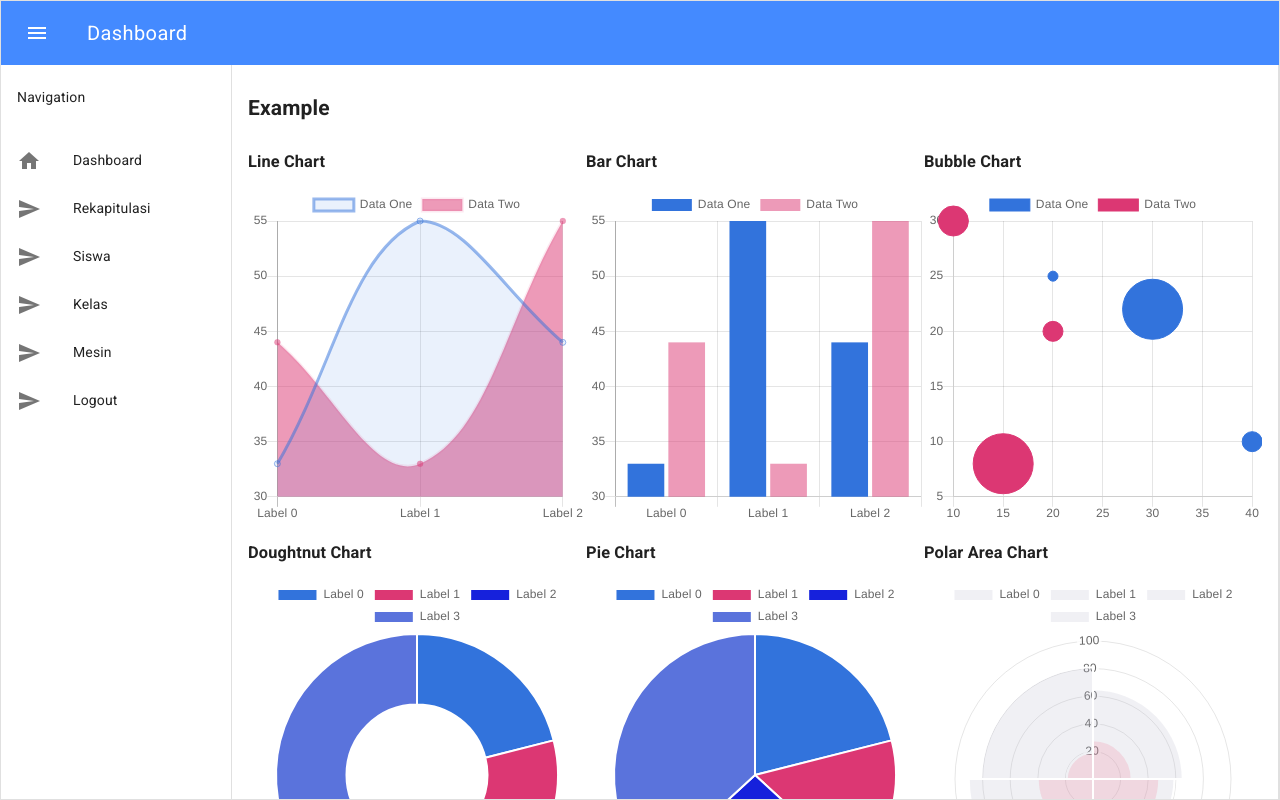
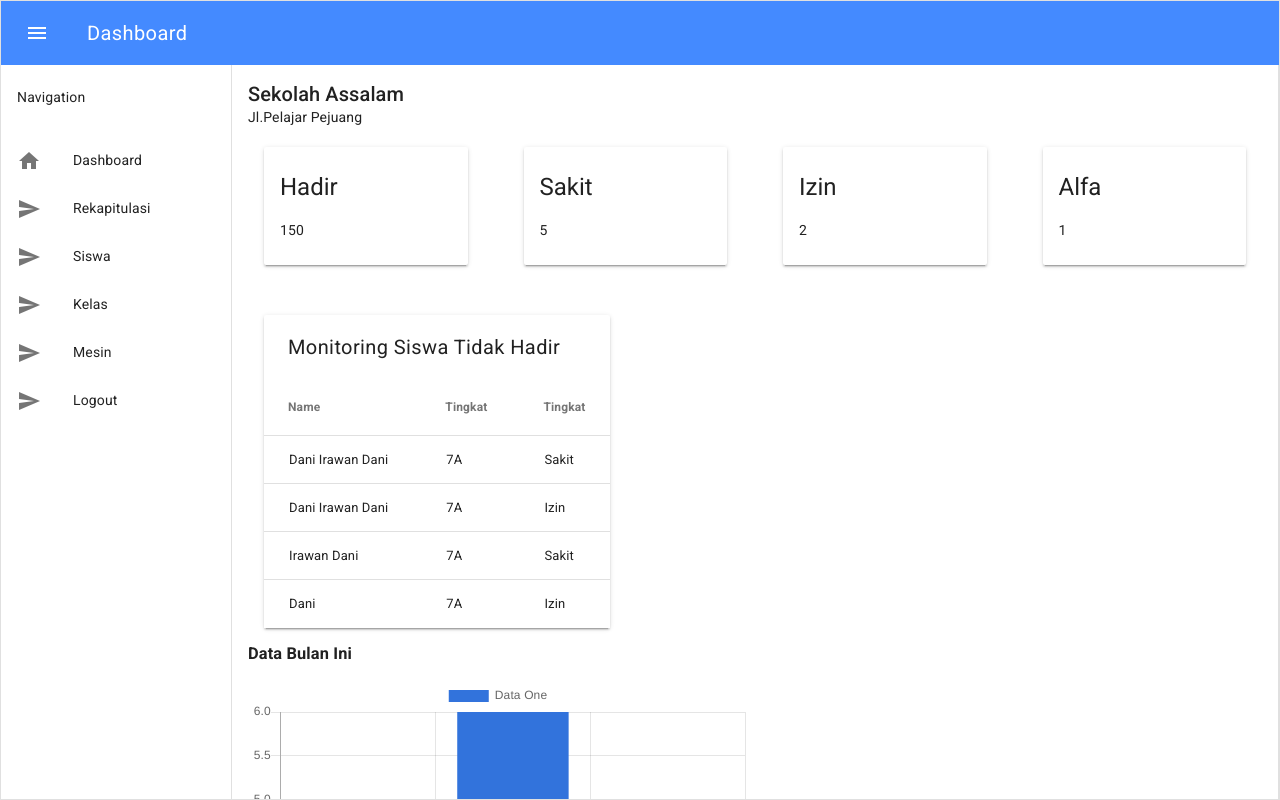
Before and after one commit to pptik/absensi_frontend_vuenuxt, a Nuxt app: page /dashboard in a window 1280 px wide. Built offline with nearby package versions, Linux system fonts and the light colour scheme.

Commit message:
nambah template

```diff
--- a/pages/dashboard.vue
+++ b/pages/dashboard.vue
@@ -1,42 +1,69 @@
 <template>
   <section class="container">
-    <h1>Example</h1>
+    <div class="md-title">Sekolah Assalam</div>
+    <div class="md-body-1">Jl.Pelajar Pejuang</div>
     <div class="md-layout">
+      <div class="md-layout md-gutter">
       <div class="md-layout-item">
-        <h3>Line Chart</h3>
-        <LineChart  :data="linecollection"/>
+        <md-card>
+        <md-card-header>
+          <div class="md-title md-alignment-top-center">Hadir</div>
+        </md-card-header>
+        <md-card-content class="md-content">
+          150
+        </md-card-content>
+      </md-card>
       </div>
       <div class="md-layout-item">
-        <h3>Bar Chart</h3>
-        <BarChart  :data="barcollection"/>
+        <md-card>
+        <md-card-header>
+          <div class="md-title">Sakit</div>
+        </md-card-header>
+        <md-card-content class="md-content">
+          5
+        </md-card-content>
+      </md-card>
       </div>
       <div class="md-layout-item">
-        <h3>Bubble Chart</h3>
-        <BubbleChart  :data="bubblecollection"/>
+        <md-card>
+        <md-card-header>
+          <div class="md-title">Izin</div>
+        </md-card-header>
+        <md-card-content class="md-content">
+          2
+        </md-card-content>
+      </md-card>
+      </div>
+      <div class="md-layout-item">
+         <md-card>
+        <md-card-header>
+          <div class="md-title">Alfa</div>
+        </md-card-header>
+        <md-card-content class="md-content">
+          1
+        </md-card-content>
+      </md-card>
       </div>
     </div>
-    <div class="md-layout">
-      <div class="md-layout-item">
-        <h3>Doughtnut Chart</h3>
-        <DoughtnutChart  :data="doughtnutcollection"/>
     </div>
-      <div class="md-layout-item">
-        <h3>Pie Chart</h3>
-        <PieChart  :data="piecollection"/>
+    <div class="content_kelas">
+      <form novalidate class="md-layout">
+        <md-table v-model="tbl_DataSiswaTidakMasuk" md-card class="md-alignment-top-center">
+          <md-table-toolbar>
+            <h1 class="md-title">Monitoring Siswa Tidak Hadir</h1>
+          </md-table-toolbar>
+          <md-table-row slot="md-table-row" slot-scope="{ item }">
+            <md-table-cell md-label="Name">{{ item.nama_siswa }}</md-table-cell>
+            <md-table-cell type="number" md-label="Tingkat">{{ item.kelas }}</md-table-cell>
+            <md-table-cell type="number" md-label="Tingkat">{{ item.status }}</md-table-cell>
+          </md-table-row>
+        </md-table>
+      </form>
     </div>
-      <div class="md-layout-item">
-        <h3>Polar Area Chart</h3>
-        <PolarAreaChart  :data="polarcollection"/>
-      </div>
-    </div>
-    <div class="md-layout">
-      <div class="md-layout-item">
-        <h3>Radar Chart</h3>
-        <RadarChart  :data="radarcollection"/>
-      </div>
-      <div class="md-layout-item">
-        <h3>Scatter Chart</h3>
-        <ScatterChart  :data="scattercollection"/>
+    <div md-card class="md-layout-item">
+      <div class="bar-chart">
+        <h3>Data Bulan Ini</h3>
+        <BarChart :data="barcollection"/>
       </div>
     </div>
   </section>
@@ -44,230 +71,42 @@
 
 <script>
 import BarChart from '@/components/charts/BarChart'
-import BubbleChart from '@/components/charts/BubbleChart'
-import DoughtnutChart from '@/components/charts/DoughtnutChart'
-import LineChart from '@/components/charts/LineChart'
-import PieChart from '@/components/charts/PieChart'
-import PolarAreaChart from '@/components/charts/PolarAreaChart'
-import RadarChart from '@/components/charts/RadarChart'
-import ScatterChart from '@/components/charts/ScatterChart'
 
 export default {
   layout: 'default', // layouts used
   components: {
-    BarChart,
-    BubbleChart,
-    DoughtnutChart,
-    LineChart,
-    PieChart,
-    PolarAreaChart,
-    RadarChart,
-    ScatterChart
+    BarChart
   },
   data () {
     return {
-      linecollection: {
-        labels: ['Label 0', 'Label 1', 'Label 2'],
-        datasets: [
-          {
-            label: 'Data One',
-            borderColor: 'rgba(50, 115, 220, 0.5)',
-            backgroundColor: 'rgba(50, 115, 220, 0.1)',
-            data: [33, 55, 44]
-          },
-          {
-            label: 'Data Two',
-            borderColor: 'rgba(220, 55, 115, 0.1)',
-            backgroundColor: 'rgba(220, 55, 115, 0.5)',
-            data: [44, 33, 55]
-          }
-        ]
-      },
       barcollection: {
-        labels: ['Label 0', 'Label 1', 'Label 2'],
+        labels: ['Sakit', 'Izin', 'Alfa'],
         datasets: [
           {
             label: 'Data One',
             borderColor: 'rgba(50, 115, 220, 1)',
             backgroundColor: 'rgba(50, 115, 220, 1)',
-            data: [33, 55, 44]
-          },
-          {
-            label: 'Data Two',
-            borderColor: 'rgba(220, 55, 115, 0.1)',
-            backgroundColor: 'rgba(220, 55, 115, 0.5)',
-            data: [44, 33, 55]
+            data: [2, 6, 1]
           }
         ]
       },
-      bubblecollection: {
-        labels: ['Label 0', 'Label 1', 'Label 2'],
-        datasets: [
+      tbl_DataSiswaTidakMasuk: [
         {
-            label: 'Data One',
-            borderColor: 'rgba(50, 115, 220, 1)',
-            backgroundColor: 'rgba(50, 115, 220, 1)',
-            data: [
-              {
-                x: 20,
-                y: 25,
-                r: 5
+          nama_siswa: 'Dani Irawan Dani', kelas: '7A', status: 'Sakit'
         },
         {
-                x: 40,
-                y: 10,
-                r: 10
+          nama_siswa: 'Dani Irawan Dani', kelas: '7A', status: 'Izin'
         },
         {
-                x: 30,
-                y: 22,
-                r: 30
-              }
-            ]
+          nama_siswa: 'Irawan Dani', kelas: '7A', status: 'Sakit'
         },
         {
-            label: 'Data Two',
-            borderColor: 'rgba(220, 55, 115, 1)',
-            backgroundColor: 'rgba(220, 55, 115, 1)',
-            data: [
-              {
-                x: 10,
-                y: 30,
-                r: 15
-              },
-              {
-                x: 20,
-                y: 20,
-                r: 10
-              },
-              {
-                x: 15,
-                y: 8,
-                r: 30
+          nama_siswa: 'Dani', kelas: '7A', status: 'Izin'
         }
-            ]
-          }
-        ]
-      },
-      doughtnutcollection: {
-        labels: ['Label 0', 'Label 1', 'Label 2', 'Label 3'],
-        datasets: [
-          {
-            backgroundColor: [
-              'rgba(50, 115, 220, 1)',
-              'rgba(220, 55, 115, 1)',
-              'rgba(22, 33, 220, 1)',
-              'rgba(90, 115, 220, 1)'
       ],
-            data: [40, 30, 50, 70]
-          }
-        ]
-      },
-      piecollection: {
-        labels: ['Label 0', 'Label 1', 'Label 2', 'Label 3'],
-        datasets: [
-          {
-            backgroundColor: [
-              'rgba(50, 115, 220, 1)',
-              'rgba(220, 55, 115, 1)',
-              'rgba(22, 33, 220, 1)',
-              'rgba(90, 115, 220, 1)'
-            ],
-            data: [40, 30, 50, 70]
-          }
-        ]
-      },
-      polarcollection: {
-        labels: ['Label 0', 'Label 1', 'Label 2', 'Label 3'],
-        datasets: [
-          {
-            label: 'My First dataset',
-            backgroundColor: 'rgba(179,181,198,0.2)',
-            pointBackgroundColor: 'rgba(179,181,198,1)',
-            pointBorderColor: '#fff',
-            pointHoverBackgroundColor: '#fff',
-            pointHoverBorderColor: 'rgba(179,181,198,1)',
-            data: [65, 59, 90, 81]
-          },
-          {
-            label: 'My Second dataset',
-            backgroundColor: 'rgba(255,99,132,0.2)',
-            pointBackgroundColor: 'rgba(255,99,132,1)',
-            pointBorderColor: '#fff',
-            pointHoverBackgroundColor: '#fff',
-            pointHoverBorderColor: 'rgba(255,99,132,1)',
-            data: [28, 48, 40, 19]
-          }
-        ]
-      },
-      radarcollection: {
-        labels: ['Label 0', 'Label 1', 'Label 2', 'Label 3'],
-        datasets: [
-          {
-            label: 'My First dataset',
-            backgroundColor: 'rgba(179,181,198,0.2)',
-            pointBackgroundColor: 'rgba(179,181,198,1)',
-            pointBorderColor: '#fff',
-            pointHoverBackgroundColor: '#fff',
-            pointHoverBorderColor: 'rgba(179,181,198,1)',
-            data: [65, 59, 90, 81]
-          },
-          {
-            label: 'My Second dataset',
-            backgroundColor: 'rgba(255,99,132,0.2)',
-            pointBackgroundColor: 'rgba(255,99,132,1)',
-            pointBorderColor: '#fff',
-            pointHoverBackgroundColor: '#fff',
-            pointHoverBorderColor: 'rgba(255,99,132,1)',
-            data: [28, 48, 40, 19]
-          }
-        ]
-      },
-      scattercollection: {
-        labels: ['Label 0', 'Label 1', 'Label 2'],
-        datasets: [
-          {
-            label: 'Data One',
-            fill: false,
-            borderColor: 'rgba(50, 115, 220, 1)',
-            backgroundColor: 'rgba(50, 115, 220, 1)',
-            data: [
-              {
-                x: 20,
-                y: 25
-              },
-              {
-                x: 40,
-                y: 10
-              },
-              {
-                x: 30,
-                y: 22
-              }
-            ]
-          },
-          {
-            label: 'Data Two',
-            fill: false,
-            borderColor: 'rgba(220, 55, 115, 0.5)',
-            backgroundColor: 'rgba(220, 55, 115, 0.5)',
-            data: [
-              {
-                x: 10,
-                y: 30
-              },
-              {
-                x: 20,
-                y: 20
-              },
-              {
-                x: 15,
-                y: 8
-              }
-            ]
-          }
-        ]
-      }
+      status_sakit: 2,
+      status_izin: 6,
+      status_alfa: 0
     }
   }
 }
@@ -278,4 +117,14 @@ export default {
     max-width: 600px;
     margin:  150px auto;
   }
+  .md-body-1 {
+    padding-bottom: 20px;
+  }
+  .bar-chart {
+    width: 500px;
+    height: 100px;
+  }
+   .content_kelas{
+    padding-top: 50px;
+  }
 </style>
--- a/pages/index.vue
+++ b/pages/index.vue
@@ -1,10 +1,10 @@
 <template>
   <div class="centered-container">
-    <md-content class="md-elevation-3">
+    <md-content class="md-elevation-5">
       <div class="title">
-        <img src="https://vuematerial.io/assets/logo-color.png">
-        <div class="md-title">Vue Material</div>
-        <div class="md-body-1">Build beautiful apps with Material Design and Vue.js</div>
+        <img src="../assets/logo/Tutwuri.png">
+        <div class="md-title">Selamat Datang</div>
+        <div class="md-body-1">Masukkan username dan password untuk melanjutkan</div>
       </div>
       <div class="form">
         <md-field>
@@ -18,8 +18,8 @@
         </md-field>
       </div>
       <div class="actions md-layout md-alignment-center-space-between">
-        <a href="#">Register</a>
-        <md-button class="md-raised md-primary" @click="auth">Log in</md-button>
+        <a href="#">Daftar</a>
+        <md-button class="md-raised md-primary" @click="auth">Masuk</md-button>
       </div>
       <div class="loading-overlay" v-if="loading">
         <md-progress-spinner md-mode="indeterminate" :md-stroke="2"></md-progress-spinner>
--- a/pages/kelas.vue
+++ b/pages/kelas.vue
@@ -1,8 +1,54 @@
 <template>
    <section class="container">
-  <div class="mt-5">
-    <md-tabs  md-sync-route>
-      <md-tab id="tab-pages" md-label="Tambah Kelas">
+    <div class="mt-5">
+    <div class="md-layout md-gutter">
+      <div class="md-layout-item">
+        <md-card>
+        <md-card-header>
+          <div class="md-title md-alignment-top-center">Hadir</div>
+        </md-card-header>
+        <md-card-content class="md-content">
+          150
+        </md-card-content>
+      </md-card>
+      </div>
+      <div class="md-layout-item">
+        <md-card>
+        <md-card-header>
+          <div class="md-title">Sakit</div>
+        </md-card-header>
+        <md-card-content class="md-content">
+          5
+        </md-card-content>
+      </md-card>
+      </div>
+      <div class="md-layout-item">
+        <md-card>
+        <md-card-header>
+          <div class="md-title">Izin</div>
+        </md-card-header>
+        <md-card-content class="md-content">
+          2
+        </md-card-content>
+      </md-card>
+      </div>
+      <div class="md-layout-item">
+         <md-card>
+        <md-card-header>
+          <div class="md-title">Alfa</div>
+        </md-card-header>
+        <md-card-content class="md-content">
+          1
+        </md-card-content>
+      </md-card>
+      </div>
+    </div>
+
+
+
+
+    <!--<md-tabs  md-sync-route>
+       <md-tab id="tab-pages" md-label="Tambah Kelas">
       <div>
         <form novalidate class="md-layout" >
           <md-card class="md-layout-item md-size-50 md-small-size-50">
@@ -38,10 +84,11 @@
              </md-card>
             </form>
       </div>
-      </md-tab>
-      <md-tab id="tab-posts" md-label="List Kelas">
-        <form novalidate class="md-layout" >
-          <md-table v-model="dataKelas" md-card>
+      </md-tab> -->
+      <!-- <md-tab id="tab-posts" md-label="List Kelas"> -->
+      <div class="content_kelas">
+        <form novalidate class="md-layout">
+          <md-table v-model="dataKelas" md-card class="md-layout-item md-alignment-top-center">
             <md-table-toolbar>
               <h1 class="md-title">Kelas </h1>
             </md-table-toolbar>
@@ -58,8 +105,7 @@
             </md-table-row>
           </md-table>
           </form>
-        </md-tab>
-      </md-tabs>
+      </div>
     </div>
 
     <!---DIALOG BOX--->
@@ -144,7 +190,7 @@ export default {
       }
       // console.log(dataSimpanKelas)
       var response = await api.requestKelas(dataSimpanKelas, 'tambah')
-
+      console.log(response)
     },
     tampilsemuakelas: async function (param) {
       const response = await api.getKelas(param)
@@ -183,5 +229,13 @@ export default {
 }
 </script>
 <style lang="scss" scoped>
-
+  .md-title{
+    text-align: center;
+  }
+  .md-content{
+    text-align: center;
+  }
+  .content_kelas{
+    padding-top: 50px;
+  }
 </style>
```
Also changed, not shown: assets/Logo/Tutwuri.png (added). Lines whose indentation alone changed are shown as unchanged.
